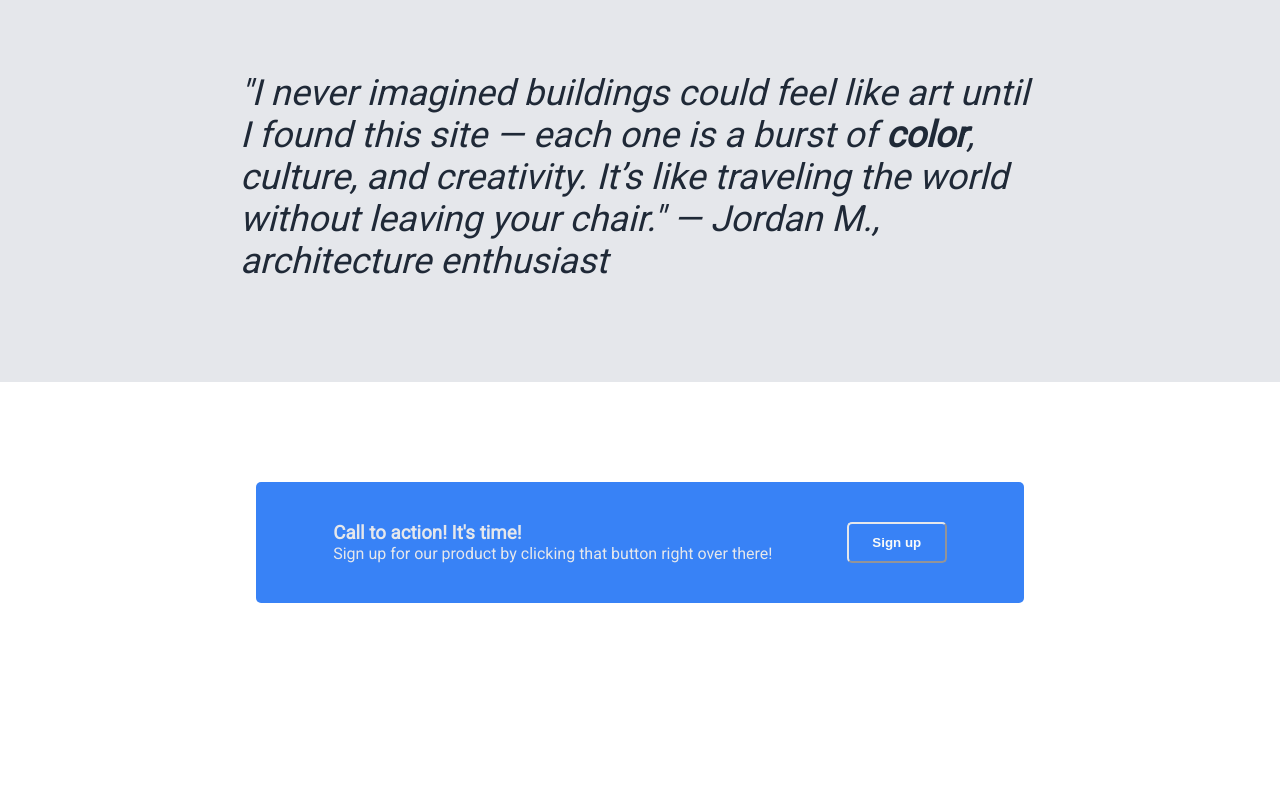
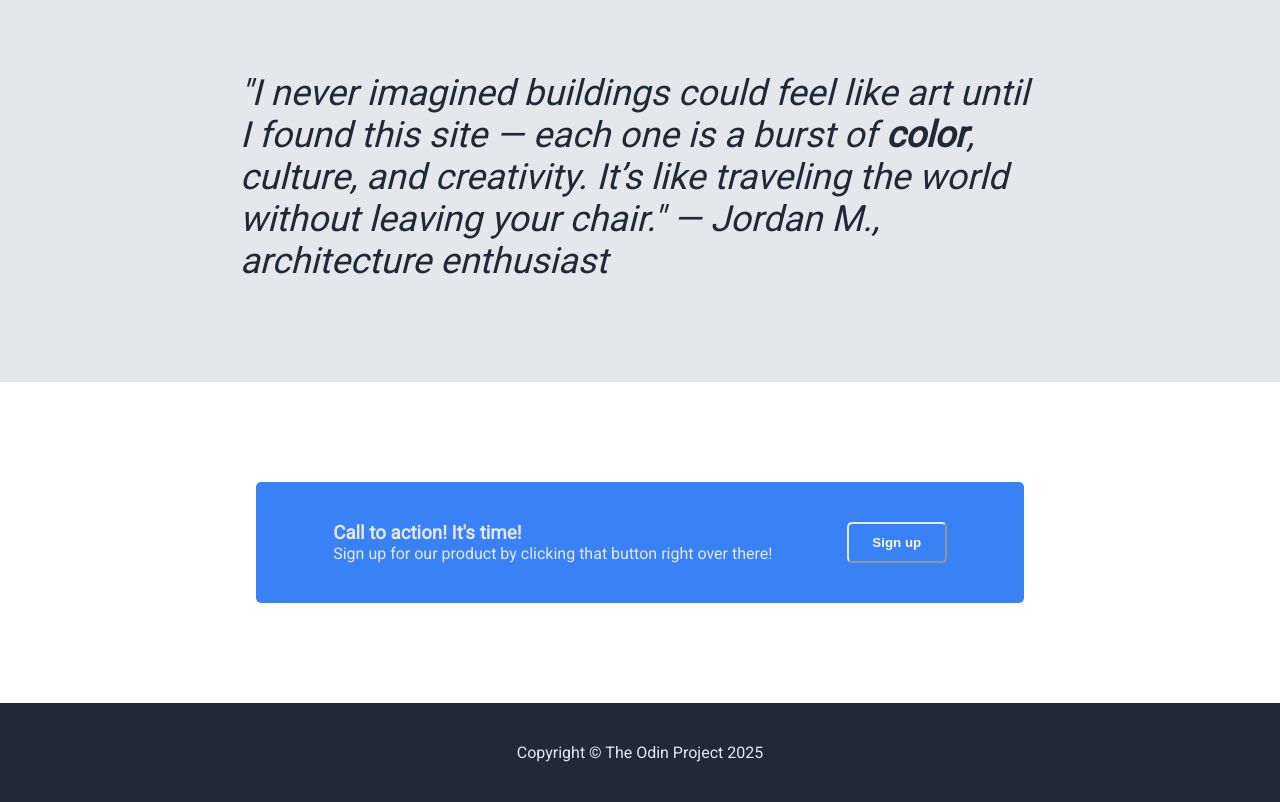
Before and after one commit to GBABG/odin-landing-page, a plain HTML site: page index.html in a window 1280 px wide. Shown: the part 1026-1828 px from the top of the page. Before the commit the page ends 1729 px from the top, so only its background shows below. Drawn offline with Linux system fonts and the light colour scheme.

Commit message:
Add footer

```diff
--- a/index.html
+++ b/index.html
@@ -90,5 +90,9 @@
         <button class="second-button">Sign up</button>
       </div>
     </div>
+
+    <div class="footer">
+      <p>Copyright &copy; The Odin Project 2025</p>
+    </div>
   </body>
 </html>
--- a/styles.css
+++ b/styles.css
@@ -124,3 +124,10 @@ h2 {
   border-color: #e5e7eb;
   font-weight: 900;
 }
+
+.footer {
+  background-color: #1f2937;
+  padding: 40px;
+  color: #e5e7eb;
+  text-align: center;
+}
```
